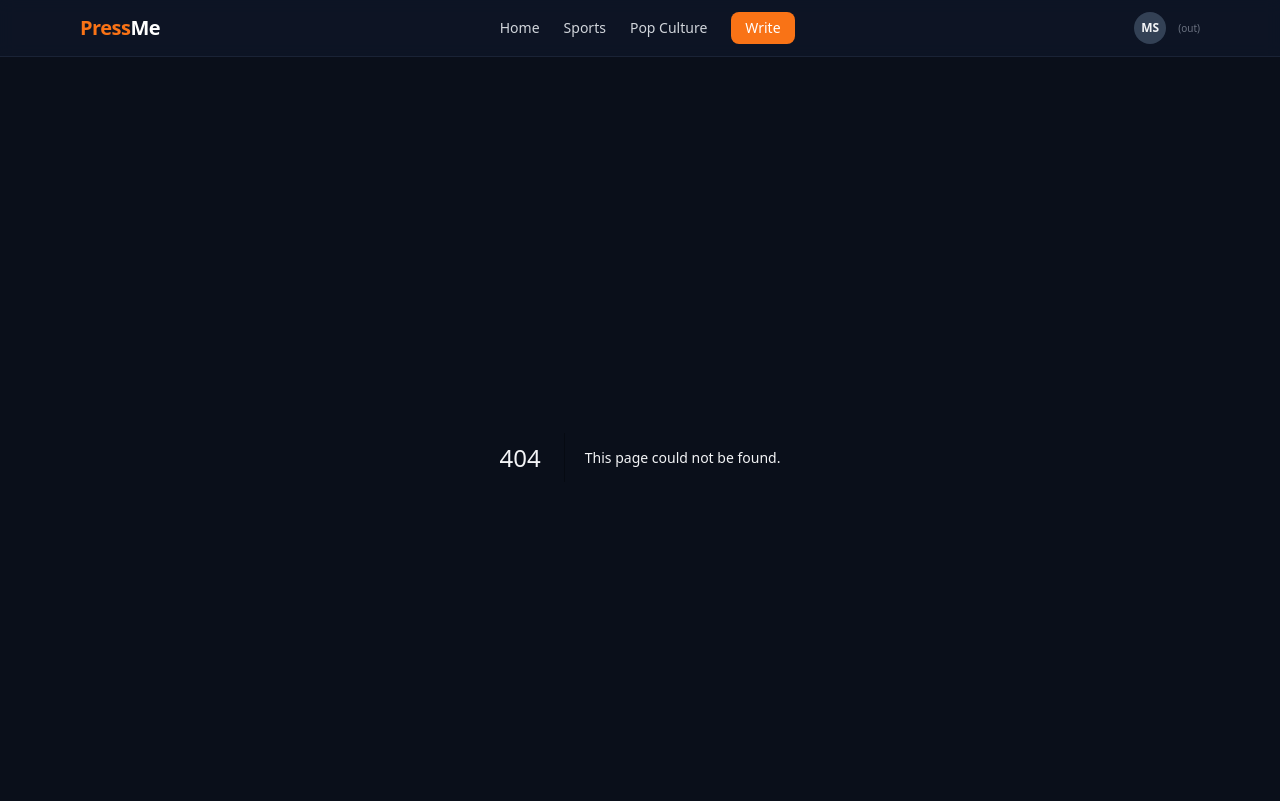
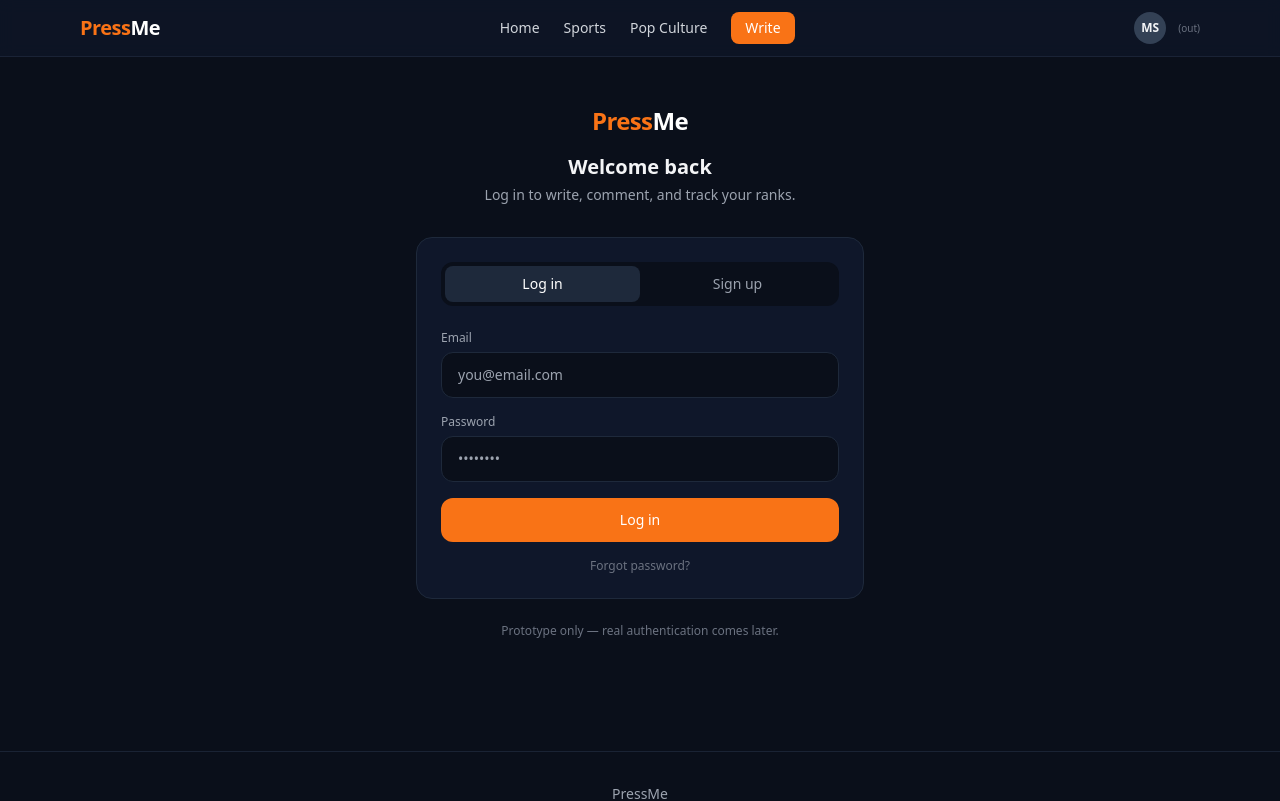
Before and after one commit to sheado44/-4, a Next.js app: page /login in a window 1280 px wide. Before the commit this address had no page. Shown: the top 801 px of the page. Built offline with nearby package versions, Linux system fonts and the light colour scheme.

Commit message:
Add login and signup page component

```diff
--- /dev/null
+++ b/src/app/login/page.tsx
@@ -0,0 +1,130 @@
+"use client";
+
+import { useState } from "react";
+import Link from "next/link";
+
+export default function LoginPage() {
+  const [mode, setMode] = useState<"login" | "signup">("login");
+
+  return (
+    <main className="min-h-[70vh] flex items-center justify-center px-4 py-12">
+      <div className="w-full max-w-md">
+        {/* Header */}
+        <div className="text-center mb-8">
+          <Link href="/" className="text-2xl font-bold tracking-tight inline-block mb-4">
+            <span className="text-forge-accent">Press</span>
+            <span className="text-white">Me</span>
+          </Link>
+          <h1 className="text-xl font-semibold mb-1">
+            {mode === "login" ? "Welcome back" : "Create your account"}
+          </h1>
+          <p className="text-sm text-gray-400">
+            {mode === "login"
+              ? "Log in to write, comment, and track your ranks."
+              : "Join to publish articles, Fan Fiction, and comments."}
+          </p>
+        </div>
+
+        {/* Card */}
+        <div className="bg-forge-900 border border-forge-800 rounded-2xl p-6">
+          {/* Mode toggle */}
+          <div className="flex mb-6 bg-forge-950 rounded-xl p-1">
+            <button
+              onClick={() => setMode("login")}
+              className={`flex-1 py-2 text-sm rounded-lg transition ${
+                mode === "login"
+                  ? "bg-forge-800 text-white font-medium"
+                  : "text-gray-400 hover:text-white"
+              }`}
+            >
+              Log in
+            </button>
+            <button
+              onClick={() => setMode("signup")}
+              className={`flex-1 py-2 text-sm rounded-lg transition ${
+                mode === "signup"
+                  ? "bg-forge-800 text-white font-medium"
+                  : "text-gray-400 hover:text-white"
+              }`}
+            >
+              Sign up
+            </button>
+          </div>
+
+          {/* Form */}
+          <form
+            onSubmit={(e) => e.preventDefault()}
+            className="space-y-4"
+          >
+            {mode === "signup" && (
+              <div>
+                <label className="block text-xs text-gray-400 mb-1.5">
+                  Display name
+                </label>
+                <input
+                  type="text"
+                  placeholder="How you want to appear"
+                  className="w-full bg-forge-950 border border-forge-800 rounded-xl px-4 py-3 text-sm focus:border-forge-accent outline-none transition"
+                />
+              </div>
+            )}
+
+            <div>
+              <label className="block text-xs text-gray-400 mb-1.5">
+                Email
+              </label>
+              <input
+                type="email"
+                placeholder="you@email.com"
+                className="w-full bg-forge-950 border border-forge-800 rounded-xl px-4 py-3 text-sm focus:border-forge-accent outline-none transition"
+              />
+            </div>
+
+            <div>
+              <label className="block text-xs text-gray-400 mb-1.5">
+                Password
+              </label>
+              <input
+                type="password"
+                placeholder="••••••••"
+                className="w-full bg-forge-950 border border-forge-800 rounded-xl px-4 py-3 text-sm focus:border-forge-accent outline-none transition"
+              />
+            </div>
+
+            {mode === "signup" && (
+              <div>
+                <label className="block text-xs text-gray-400 mb-1.5">
+                  Confirm password
+                </label>
+                <input
+                  type="password"
+                  placeholder="••••••••"
+                  className="w-full bg-forge-950 border border-forge-800 rounded-xl px-4 py-3 text-sm focus:border-forge-accent outline-none transition"
+                />
+              </div>
+            )}
+
+            <button
+              type="submit"
+              className="w-full mt-2 bg-forge-accent hover:bg-forge-accentHover text-white font-medium py-3 rounded-xl transition text-sm"
+            >
+              {mode === "login" ? "Log in" : "Create account"}
+            </button>
+          </form>
+
+          {mode === "login" && (
+            <p className="text-center text-xs text-gray-500 mt-4">
+              <button className="hover:text-gray-300 transition">
+                Forgot password?
+              </button>
+            </p>
+          )}
+        </div>
+
+        <p className="text-center text-xs text-gray-500 mt-6">
+          Prototype only — real authentication comes later.
+        </p>
+      </div>
+    </main>
+  );
+}
```
